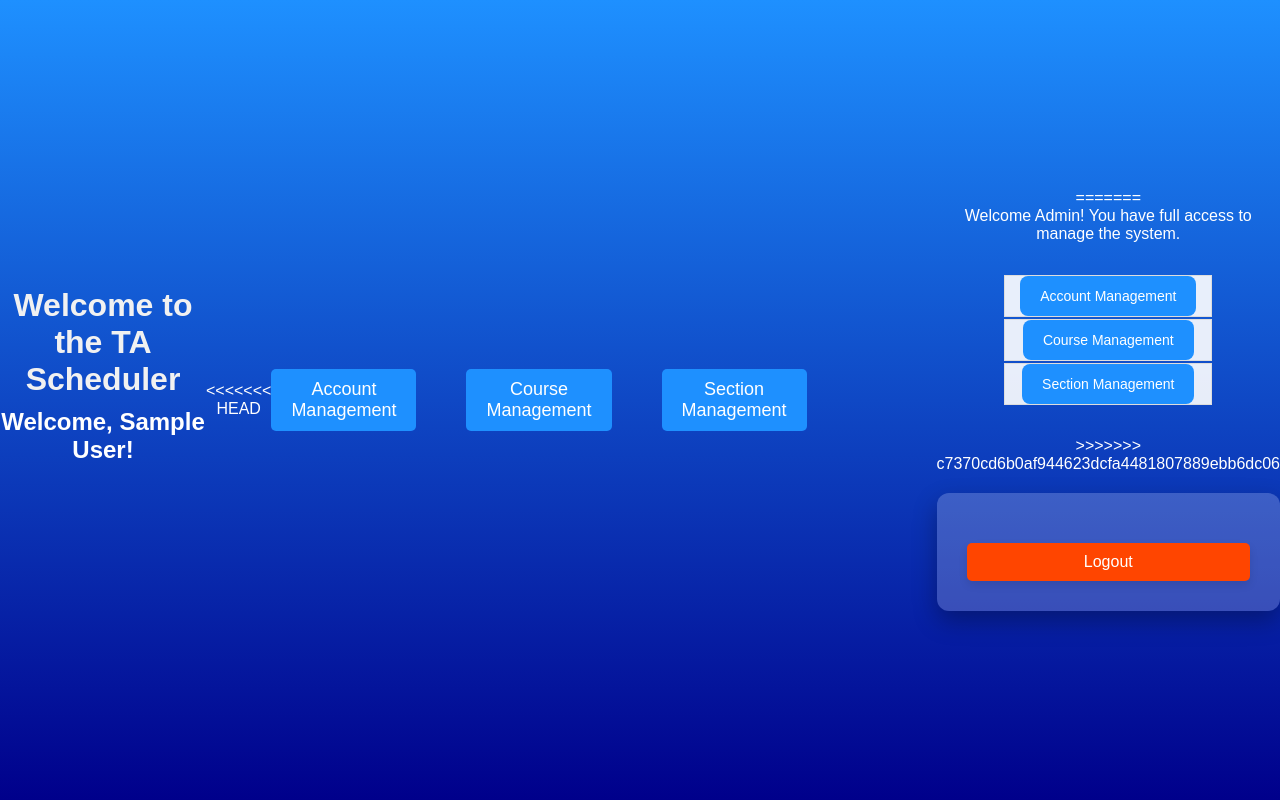
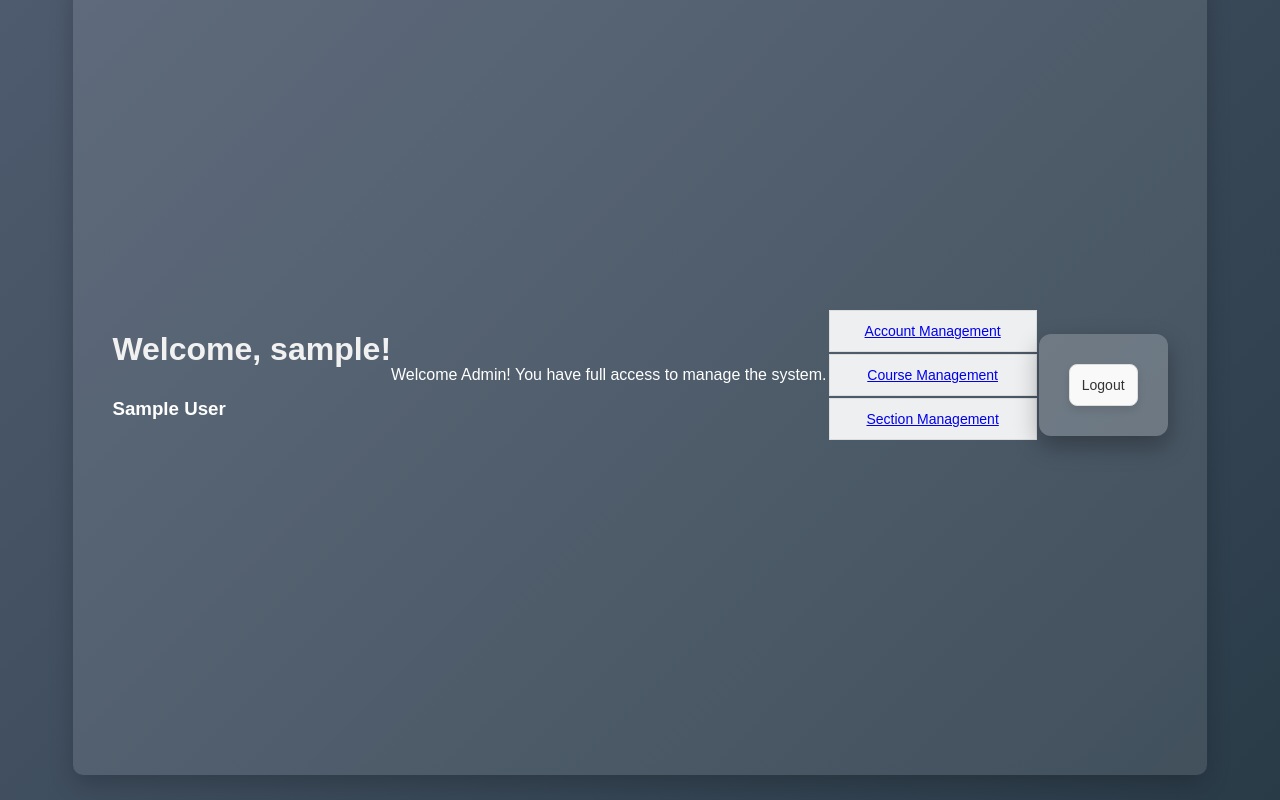
Before and after one commit to 33AndrewM33/TASchedulerApp, a Django app: page /home/ in a window 1280 px wide. Run offline with Django 5.2, Linux system fonts and the light colour scheme; the visitor is signed in with stand-in values (Sample User, id 1).

Commit message:
Complete merge with main

```diff
--- a/templates/assign_explanation.html
+++ b/templates/assign_explanation.html
@@ -1,2 +1,3 @@
+
 <h1>How Assignment Works</h1>
 <p>This page will explain the assignment process during the next sprint.</p>
--- a/templates/home.html
+++ b/templates/home.html
@@ -6,80 +6,14 @@
     <meta name="viewport" content="width=device-width, initial-scale=1.0">
     <title>Home</title>
     <link rel="stylesheet" href="{% static 'css/style.css' %}">
-    <style>
-        body {
-            font-family: Arial, sans-serif;
-            background: linear-gradient(to bottom, #1e90ff, #00008b);
-            color: white;
-            text-align: center;
-            margin: 0;
-            padding: 0;
-        }
-        header {
-            margin-bottom: 50px;
-        }
-        h1, h2 {
-            margin: 10px 0;
-        }
-        nav {
-            display: flex;
-            justify-content: center;
-            align-items: center;
-            gap: 50px;
-            margin: 30px 0;
-        }
-        nav a {
-            text-decoration: none;
-            font-size: 18px;
-            padding: 10px 20px;
-            color: white;
-            background-color: #1e90ff;
-            border-radius: 5px;
-            transition: background-color 0.3s ease;
-        }
-        nav a:hover {
-            background-color: #4169e1;
-        }
-        .logout-container {
-            margin-left: 80px; /* Adds space between the main buttons and the logout button */
-        }
-        .logout-button {
-            margin-top: 20px;
-            padding: 10px 20px;
-            font-size: 16px;
-            color: white;
-            background-color: #ff4500;
-            border: none;
-            border-radius: 5px;
-            cursor: pointer;
-        }
-        .logout-button:hover {
-            background-color: #ff6347;
-        }
-        .messages {
-            margin: 20px auto;
-            padding: 10px;
-            background-color: #32cd32;
-            border-radius: 5px;
-            color: black;
-            width: fit-content;
-            text-align: center;
-        }
-    </style>
 </head>
 <body>
-    <header>
-        <h1>Welcome to the TA Scheduler</h1>
-        <h2>Welcome, {{ user.first_name }} {{ user.last_name }}!</h2>
-    </header>
+    <div class="container">
+        <header>
+            <h1>Welcome, {{ user.username }}!</h1>
+            <h3>{{ user.first_name }} {{ user.last_name }}</h3>
+        </header>
 
-<<<<<<< HEAD
-    <nav>
-        <a href="{% url 'account_management' %}">Account Management</a>
-        <a href="{% url 'manage_course' %}">Course Management</a>
-        <a href="{% url 'manage_section' %}">Section Management</a>
-        <div class="logout-container">
-=======
         <section>
             <div class="role-message">
                 <p>{{ message }}</p>
@@ -120,23 +54,11 @@
         </section>
 
         <footer>
->>>>>>> c7370cd6b0af944623dcfa4481807889ebb6dc06
             <form action="{% url 'logout' %}" method="post">
                 {% csrf_token %}
                 <input type="submit" class="logout-button" value="Logout">
             </form>
-        </div>
-    </nav>
-
-    <section>
-        <!-- Display success messages -->
-        {% if messages %}
-        <div class="messages">
-            {% for message in messages %}
-            <div class="success">{{ message }}</div>
-            {% endfor %}
-        </div>
-        {% endif %}
-    </section>
+        </footer>
+    </div>
 </body>
 </html>
```
Also changed, not shown: templates/create_course.html (+25 -48 lines), templates/create_section.html (+50 -0 lines), templates/edit_course.html (+27 -40 lines), templates/edit_section.html (+1 -13 lines), templates/manage_course.html (+3 -7 lines), templates/manage_section.html (+1 -13 lines), templates/account_management.html (line endings or trailing spaces), templates/assign_role.html (line endings or trailing spaces), templates/assign_ta_to_lab.html (line endings or trailing spaces), templates/edit_user.html (line endings or trailing spaces), templates/forgot_password.html (line endings or trailing spaces), templates/login.html (line endings or trailing spaces), templates/reset_password.html (line endings or trailing spaces).
